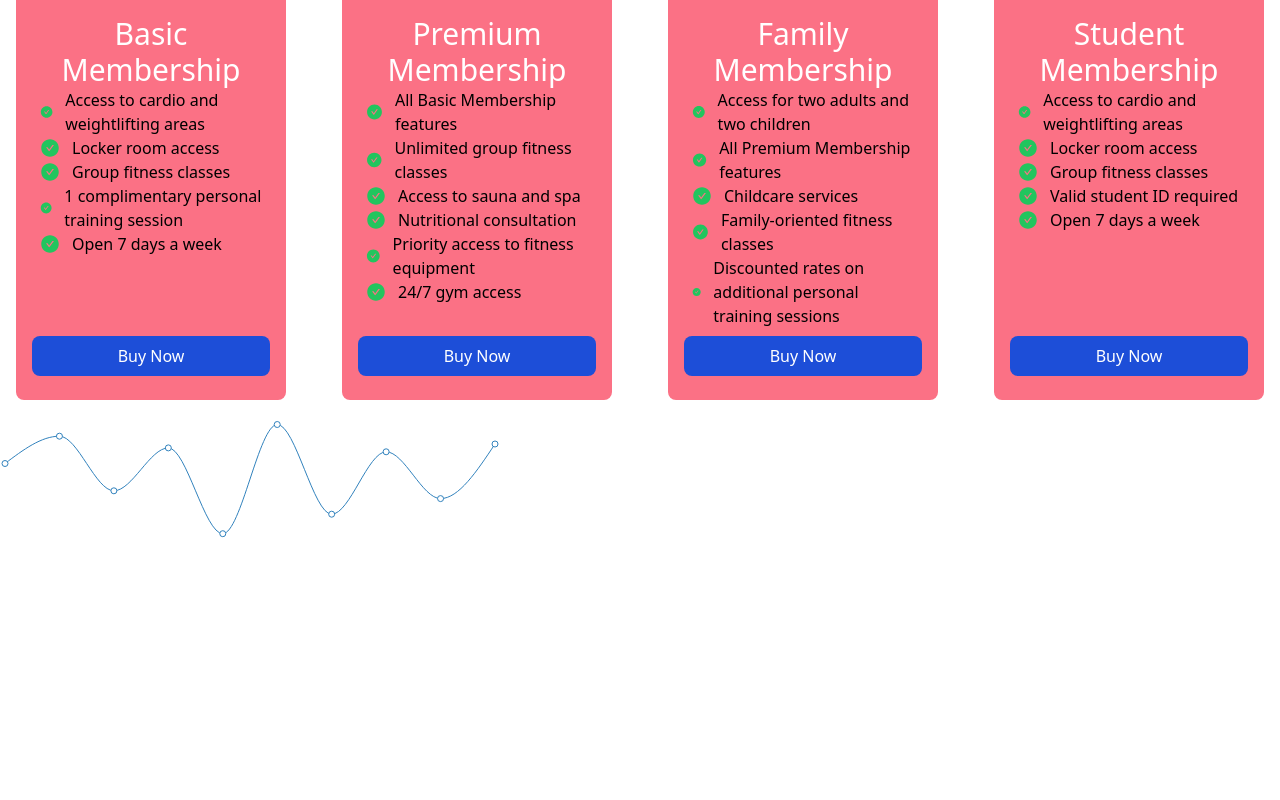
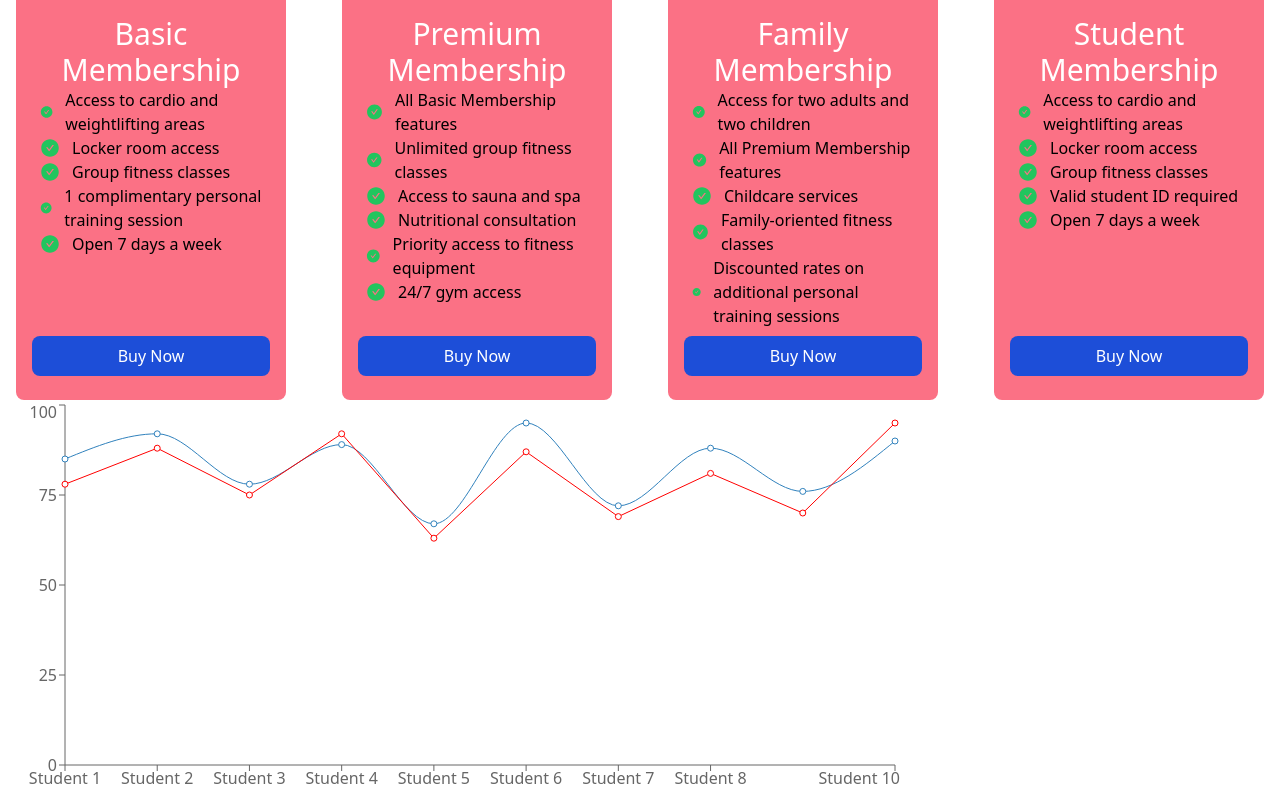
Before and after one commit to anupamahalder/price-options-react-project, a React (Vite) app: page / in a window 1280 px wide. Shown: the part 244-1044 px from the top of the page. Built offline with nearby package versions, Linux system fonts and the light colour scheme.

Commit message:
Added x-axis and y-axis to our line chart

```diff
--- a/src/components/LineChart/LineChart.jsx
+++ b/src/components/LineChart/LineChart.jsx
@@ -1,4 +1,5 @@
 import { LineChart as LChart, Line } from 'recharts';
+import { XAxis, YAxis } from 'recharts';
 
 const LineChart = () => {
     const studentData = [
@@ -17,9 +18,14 @@ const LineChart = () => {
     return (
         <div>
             {/* width and height are in pixel units  data will be taken from studentData*/}
-            <LChart width={500} height={400} data={studentData}>
+            <LChart width={900} height={400} data={studentData}>
+            {/* Here X -axis will show the name of student  */}
+            <XAxis dataKey="name" />
+            <YAxis></YAxis>
                 {/* Create minimum a single line  */}
                 <Line type={'monotone'} dataKey={"mathScore"}></Line>
+                {/* Create another line for physics marks to add color we use stroke*/}
+                <Line type={'linear'} dataKey={"physicsScore"} stroke='red'></Line>
             </LChart>
         </div>
     );
```
